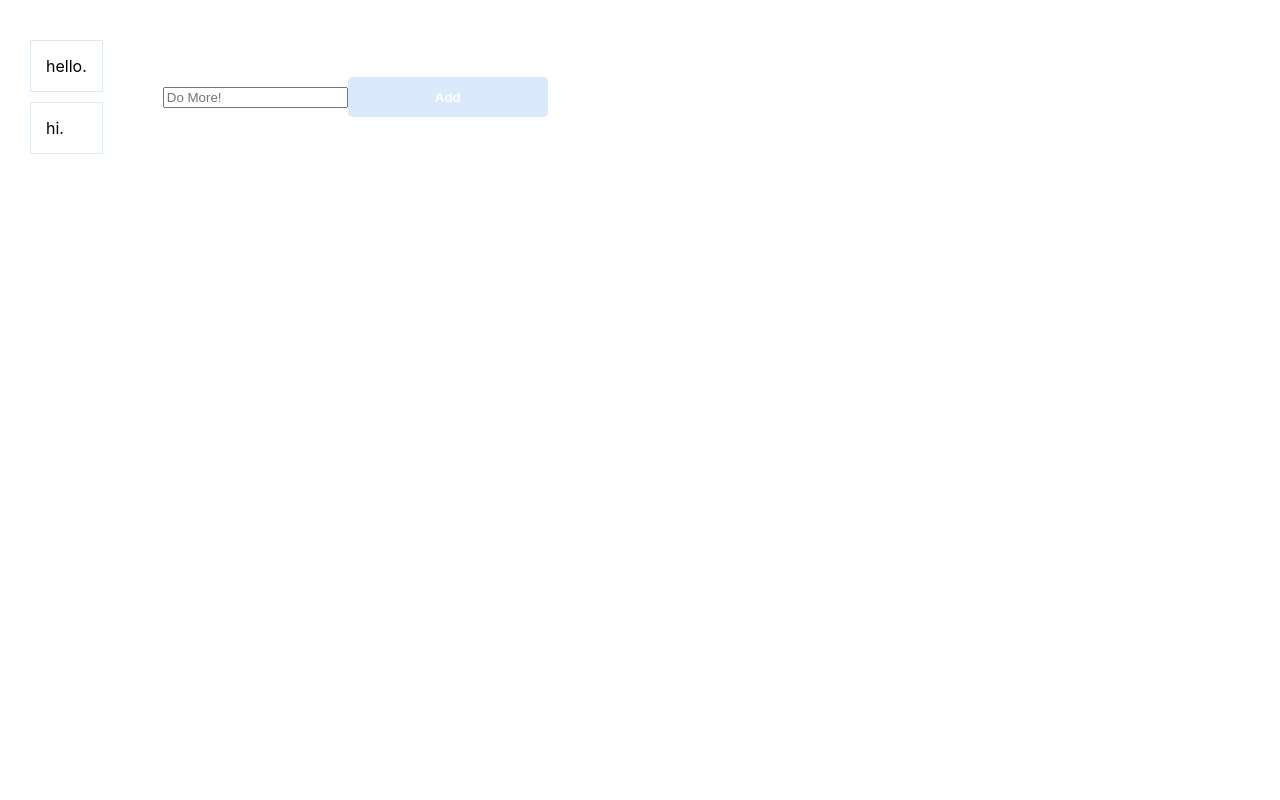
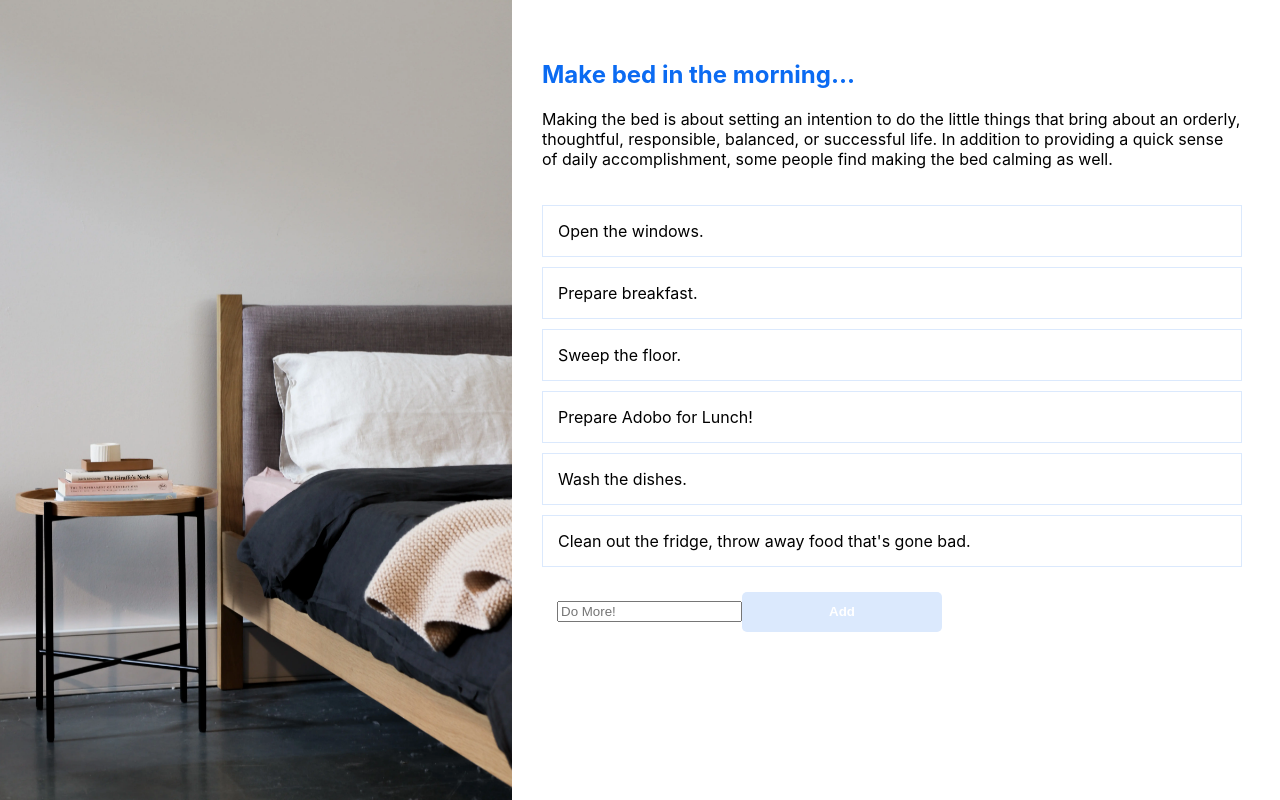
Before and after one commit to adrn1216/react-test-2, a React (Create React App) app: page / in a window 1280 px wide. Built offline with nearby package versions, Linux system fonts and the light colour scheme.

Commit message:
MVP update

```diff
--- a/src/pages/TaskList.jsx
+++ b/src/pages/TaskList.jsx
@@ -2,16 +2,33 @@ import React from "react";
 import { useState } from "react";
 import NewTodo from "../components/NewTodo";
 import TodoList from "../components/TodoList";
-import { StyledPage } from "./style";
+import { StyledHeader, StyledPage } from "./style";
+import bedImage from "../assets/bed-image.webp";
 
 const TaskList = () => {
   const [tasks, setTasks] = useState([
     {
-      text: "hello.",
+      text: "Open the windows.",
       done: false,
     },
     {
-      text: "hi.",
+      text: "Prepare breakfast.",
+      done: false,
+    },
+    {
+      text: "Sweep the floor.",
+      done: false,
+    },
+    {
+      text: "Prepare Adobo for Lunch!",
+      done: false,
+    },
+    {
+      text: "Wash the dishes.",
+      done: false,
+    },
+    {
+      text: "Clean out the fridge, throw away food that's gone bad.",
       done: false,
     },
   ]);
@@ -32,8 +49,20 @@ const TaskList = () => {
 
   return (
     <StyledPage>
-      <TodoList items={tasks} onItemClick={onItemClick} />
-      <NewTodo addTodo={addTodo} />
+      <img src={bedImage} alt="portrait of a man in formal attire" />
+      <div>
+        <StyledHeader>
+          <h1>Make bed in the morning...</h1>
+          <p>
+            Making the bed is about setting an intention to do the little things
+            that bring about an orderly, thoughtful, responsible, balanced, or
+            successful life. In addition to providing a quick sense of daily
+            accomplishment, some people find making the bed calming as well.
+          </p>
+        </StyledHeader>
+        <TodoList items={tasks} onItemClick={onItemClick} />
+        <NewTodo addTodo={addTodo} />
+      </div>
     </StyledPage>
   );
 };
--- a/src/pages/style.js
+++ b/src/pages/style.js
@@ -3,8 +3,25 @@ import styled from "styled-components";
 export const StyledPage = styled.div`
   height: 100%;
   display: flex;
+  > img {
+    width: 40%;
+    height: 100vh;
+    object-fit: cover;
+    position: fixed;
+  }
   > div {
     padding: 30px;
     text-align: left;
+    max-width: 700px;
+    margin: auto;
+    margin-left: 40%;
   }
 `;
+
+export const StyledHeader = styled.section`
+  text-align: left;
+  padding: 10px 0;
+  h1 {
+    color: #0b6bf2;
+  }
+`;
```
Also changed, not shown: src/assets/bed-image.webp (added).
